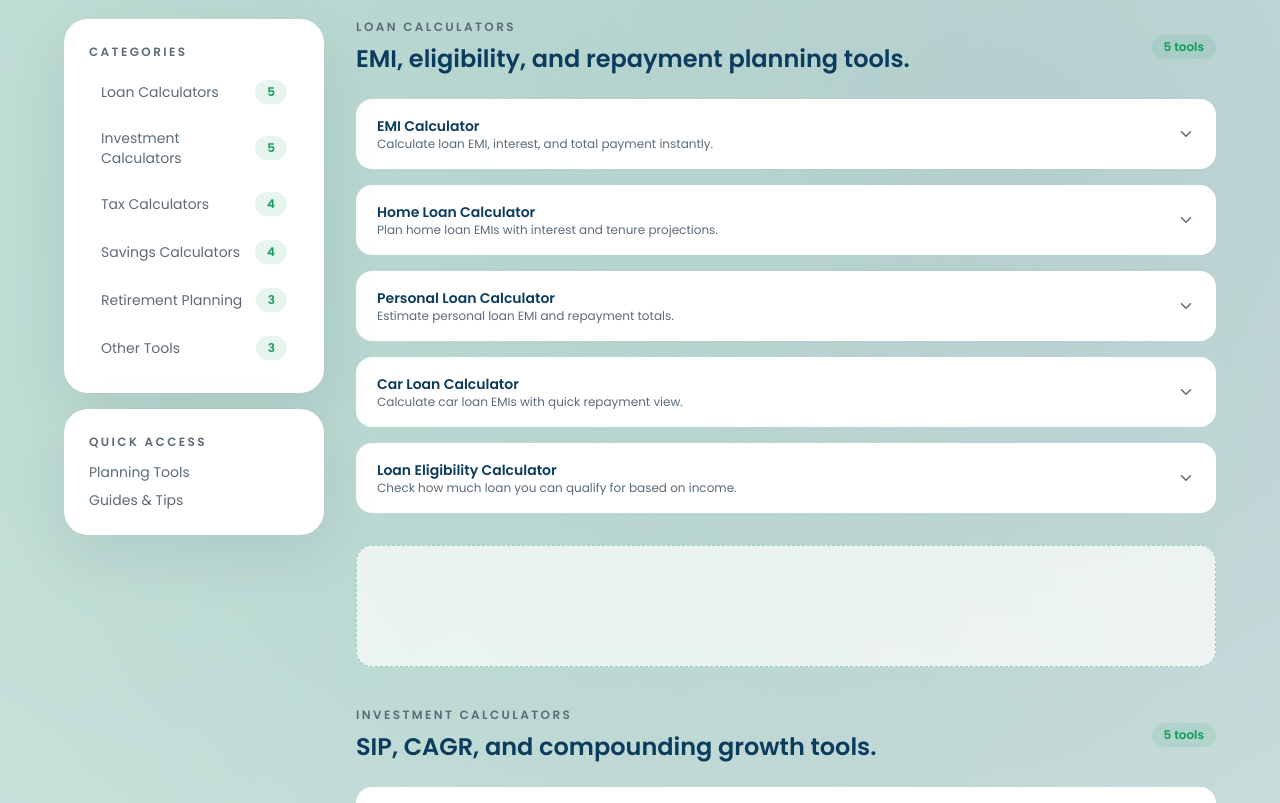
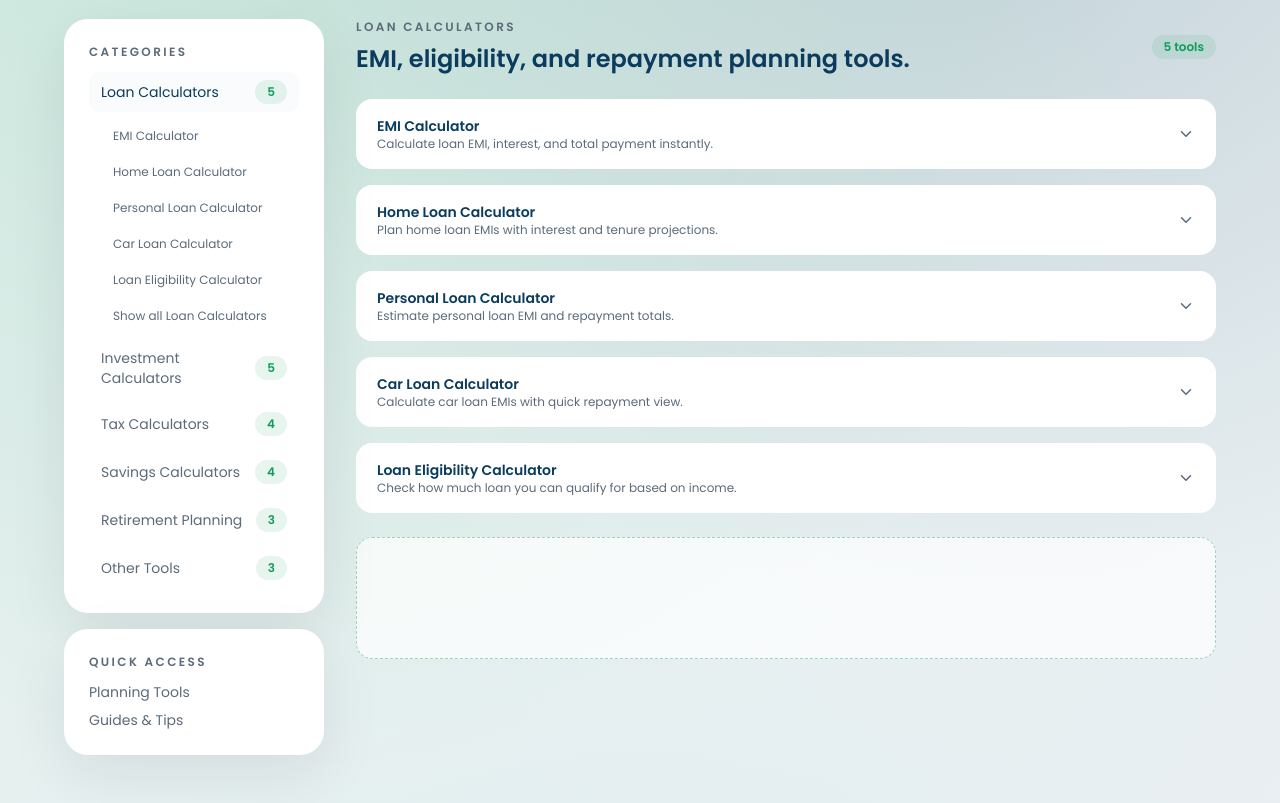
Before and after one commit to mkhanzk/FianceWebsiteforIndian, a Next.js app: page /calculators in a window 1280 px wide. Shown: the part 420-1223 px from the top of the page. Built offline with nearby package versions, Linux system fonts and the light colour scheme.

Commit message:
Add category/subcategory nav and reduce scrolling

```diff
--- a/pages/calculators/[slug].tsx
+++ b/pages/calculators/[slug].tsx
@@ -21,6 +21,7 @@ export default function CalculatorDetail({ slug }: Props) {
     ...category,
     count: calculators.filter((calc) => calc.category === category.id).length
   }));
+  const activeCategoryItems = calculators.filter((calc) => calc.category === calculator.category);
 
   const formula = isLoan
     ? 'EMI = P x r x (1 + r)^n / ((1 + r)^n - 1)'
@@ -53,7 +54,7 @@ export default function CalculatorDetail({ slug }: Props) {
       <section className="section-pad">
         <div className="container-max py-10">
           <SectionHeading title={calculator.title} subtitle={calculator.description} />
-          <div className="grid gap-6 lg:grid-cols-[220px_1.1fr_0.9fr]">
+          <div className="grid gap-6 lg:grid-cols-[240px_1.1fr_0.9fr]">
             <aside className="hidden lg:block">
               <div className="sticky top-24 space-y-4">
                 <div className="card">
@@ -62,8 +63,8 @@ export default function CalculatorDetail({ slug }: Props) {
                     {categories.map((category) => {
                       const isActive = category.id === calculator.category;
                       return (
+                        <div key={category.id}>
                           <Link
-                          key={category.id}
                             href={`/calculators#${category.id}`}
                             className={`flex items-center justify-between rounded-xl px-3 py-2 transition ${
                               isActive ? 'bg-base/60 text-text' : 'text-muted hover:bg-base/60 hover:text-text'
@@ -72,6 +73,24 @@ export default function CalculatorDetail({ slug }: Props) {
                             <span>{category.label}</span>
                             <span className="badge">{category.count}</span>
                           </Link>
+                          {isActive && (
+                            <div className="mt-2 space-y-1 pl-3">
+                              {activeCategoryItems.map((item) => (
+                                <Link
+                                  key={item.slug}
+                                  href={`/calculators/${item.slug}`}
+                                  className={`flex items-center justify-between rounded-lg px-3 py-2 text-left text-xs transition ${
+                                    item.slug === calculator.slug
+                                      ? 'bg-accent/20 text-text'
+                                      : 'text-muted hover:bg-base/60 hover:text-text'
+                                  }`}
+                                >
+                                  <span>{item.title}</span>
+                                </Link>
+                              ))}
+                            </div>
+                          )}
+                        </div>
                       );
                     })}
                   </nav>
--- a/pages/calculators/index.tsx
+++ b/pages/calculators/index.tsx
@@ -10,6 +10,9 @@ import { calculatorFaqs } from '../../data/faqs';
 
 export default function CalculatorsPage() {
   const [query, setQuery] = useState('');
+  const [selectedCategory, setSelectedCategory] = useState(calculatorCategories[0]?.id ?? '');
+  const [selectedCalculator, setSelectedCalculator] = useState<string | null>(null);
+
   const filteredCalculators = useMemo(() => {
     if (!query.trim()) return calculators;
     const search = query.toLowerCase();
@@ -18,12 +21,6 @@ export default function CalculatorsPage() {
     );
   }, [query]);
 
-  const categoriesWithItems = useMemo(() => {
-    return calculatorCategories.filter((category) =>
-      filteredCalculators.some((calc) => calc.category === category.id)
-    );
-  }, [filteredCalculators]);
-
   const categoryCounts = useMemo(() => {
     const counts: Record<string, number> = {};
     calculatorCategories.forEach((category) => {
@@ -31,6 +28,43 @@ export default function CalculatorsPage() {
     });
     return counts;
   }, [filteredCalculators]);
+
+  const activeCategory = calculatorCategories.find((category) => category.id === selectedCategory) ?? calculatorCategories[0];
+  const calculatorsInActive = useMemo(() => {
+    if (!activeCategory) return [];
+    return filteredCalculators.filter((calc) => calc.category === activeCategory.id);
+  }, [filteredCalculators, activeCategory]);
+
+  const selectedCalc = selectedCalculator
+    ? filteredCalculators.find((calc) => calc.slug === selectedCalculator)
+    : null;
+
+  const displayCalculators = useMemo(() => {
+    if (query.trim()) return filteredCalculators;
+    if (selectedCalc) return [selectedCalc];
+    return calculatorsInActive;
+  }, [query, filteredCalculators, selectedCalc, calculatorsInActive]);
+
+  const handleCategoryClick = (id: string) => {
+    setSelectedCategory(id);
+    setSelectedCalculator(null);
+  };
+
+  const handleCalculatorClick = (slug: string, categoryId: string) => {
+    setSelectedCategory(categoryId);
+    setSelectedCalculator(slug);
+  };
+
+  const headerTitle = query.trim()
+    ? 'Search Results'
+    : selectedCalc
+      ? selectedCalc.title
+      : activeCategory?.label ?? 'Calculators';
+  const headerSubtitle = query.trim()
+    ? `${filteredCalculators.length} calculators match "${query.trim()}"`
+    : selectedCalc
+      ? selectedCalc.description
+      : activeCategory?.description ?? 'Choose a category to begin.';
 
   return (
     <>
@@ -58,12 +92,28 @@ export default function CalculatorsPage() {
               value={query}
               onChange={(event) => setQuery(event.target.value)}
             />
+            <select
+              className="input max-w-xs lg:hidden"
+              value={selectedCategory}
+              onChange={(event) => handleCategoryClick(event.target.value)}
+            >
+              {calculatorCategories.map((category) => (
+                <option key={category.id} value={category.id}>
+                  {category.label}
+                </option>
+              ))}
+            </select>
           </div>
           <div className="mt-6 flex flex-wrap gap-3 lg:hidden">
             {calculatorCategories.map((category) => (
-              <Link key={category.id} href={`#${category.id}`} className="badge">
+              <button
+                key={category.id}
+                type="button"
+                onClick={() => handleCategoryClick(category.id)}
+                className={`badge ${selectedCategory === category.id ? 'bg-accent text-white' : ''}`}
+              >
                 {category.label}
-              </Link>
+              </button>
             ))}
           </div>
         </div>
@@ -77,16 +127,49 @@ export default function CalculatorsPage() {
                 <div className="card">
                   <p className="text-xs font-semibold uppercase tracking-[0.2em] text-muted">Categories</p>
                   <nav className="mt-3 space-y-2 text-sm">
-                    {calculatorCategories.map((category) => (
-                      <a
-                        key={category.id}
-                        href={`#${category.id}`}
-                        className="flex items-center justify-between rounded-xl px-3 py-2 text-muted transition hover:bg-base/60 hover:text-text"
+                    {calculatorCategories.map((category) => {
+                      const isActive = category.id === selectedCategory;
+                      const categoryItems = calculators.filter((calc) => calc.category === category.id);
+                      return (
+                        <div key={category.id}>
+                          <button
+                            type="button"
+                            onClick={() => handleCategoryClick(category.id)}
+                            className={`flex w-full items-center justify-between rounded-xl px-3 py-2 text-left transition ${
+                              isActive ? 'bg-base/60 text-text' : 'text-muted hover:bg-base/60 hover:text-text'
+                            }`}
                           >
                             <span>{category.label}</span>
                             <span className="badge">{categoryCounts[category.id] ?? 0}</span>
-                      </a>
+                          </button>
+                          {isActive && (
+                            <div className="mt-2 space-y-1 pl-3">
+                              {categoryItems.map((calc) => (
+                                <button
+                                  key={calc.slug}
+                                  type="button"
+                                  onClick={() => handleCalculatorClick(calc.slug, category.id)}
+                                  className={`flex w-full items-center justify-between rounded-lg px-3 py-2 text-left text-xs transition ${
+                                    selectedCalculator === calc.slug
+                                      ? 'bg-accent/20 text-text'
+                                      : 'text-muted hover:bg-base/60 hover:text-text'
+                                  }`}
+                                >
+                                  <span>{calc.title}</span>
+                                </button>
                               ))}
+                              <button
+                                type="button"
+                                onClick={() => setSelectedCalculator(null)}
+                                className="flex w-full items-center justify-between rounded-lg px-3 py-2 text-left text-xs text-muted transition hover:bg-base/60 hover:text-text"
+                              >
+                                <span>Show all {category.label}</span>
+                              </button>
+                            </div>
+                          )}
+                        </div>
+                      );
+                    })}
                   </nav>
                 </div>
                 <div className="card">
@@ -99,31 +182,41 @@ export default function CalculatorsPage() {
               </div>
             </aside>
 
-            <div className="space-y-10">
-              {categoriesWithItems.map((category, index) => {
-                const items = filteredCalculators.filter((calc) => calc.category === category.id);
-                return (
-                  <div key={category.id} id={category.id} className="scroll-mt-24">
-                    <div className="mb-6 flex items-center justify-between">
+            <div className="space-y-6">
+              <div className="flex flex-wrap items-center justify-between gap-3">
                 <div>
-                        <p className="label">{category.label}</p>
-                        <h2 className="mt-2 text-2xl font-semibold text-text">{category.description}</h2>
+                  <p className="label">{headerTitle}</p>
+                  <h2 className="mt-2 text-2xl font-semibold text-text">{headerSubtitle}</h2>
                 </div>
-                      <span className="badge">{items.length} tools</span>
+                <div className="flex flex-wrap items-center gap-2">
+                  <span className="badge">{displayCalculators.length} tools</span>
+                  {query.trim() && (
+                    <button type="button" className="btn-secondary" onClick={() => setQuery('')}>
+                      Clear Search
+                    </button>
+                  )}
+                  {!query.trim() && selectedCalc && (
+                    <button type="button" className="btn-secondary" onClick={() => setSelectedCalculator(null)}>
+                      Show All in {activeCategory?.label}
+                    </button>
+                  )}
                 </div>
+              </div>
+
+              {displayCalculators.length === 0 ? (
+                <div className="card">
+                  <p className="text-sm font-semibold text-text">No calculators found</p>
+                  <p className="mt-2 text-sm text-muted">Try adjusting your search or pick another category.</p>
+                </div>
+              ) : (
                 <div className="space-y-4">
-                      {items.map((calc) => (
+                  {displayCalculators.map((calc) => (
                     <CalculatorAccordion key={calc.slug} calculator={calc} />
                   ))}
                 </div>
-                    {index < categoriesWithItems.length - 1 && (
-                      <div className="mt-8">
-                        <AdSlot label="Between Calculator Sections" adSlot={process.env.NEXT_PUBLIC_ADSENSE_SLOT_IN_CONTENT} />
-                      </div>
               )}
-                  </div>
-                );
-              })}
+
+              <AdSlot label="Calculator List Ad" adSlot={process.env.NEXT_PUBLIC_ADSENSE_SLOT_IN_CONTENT} />
             </div>
           </div>
         </div>
```
Lines whose indentation alone changed are shown as unchanged.
